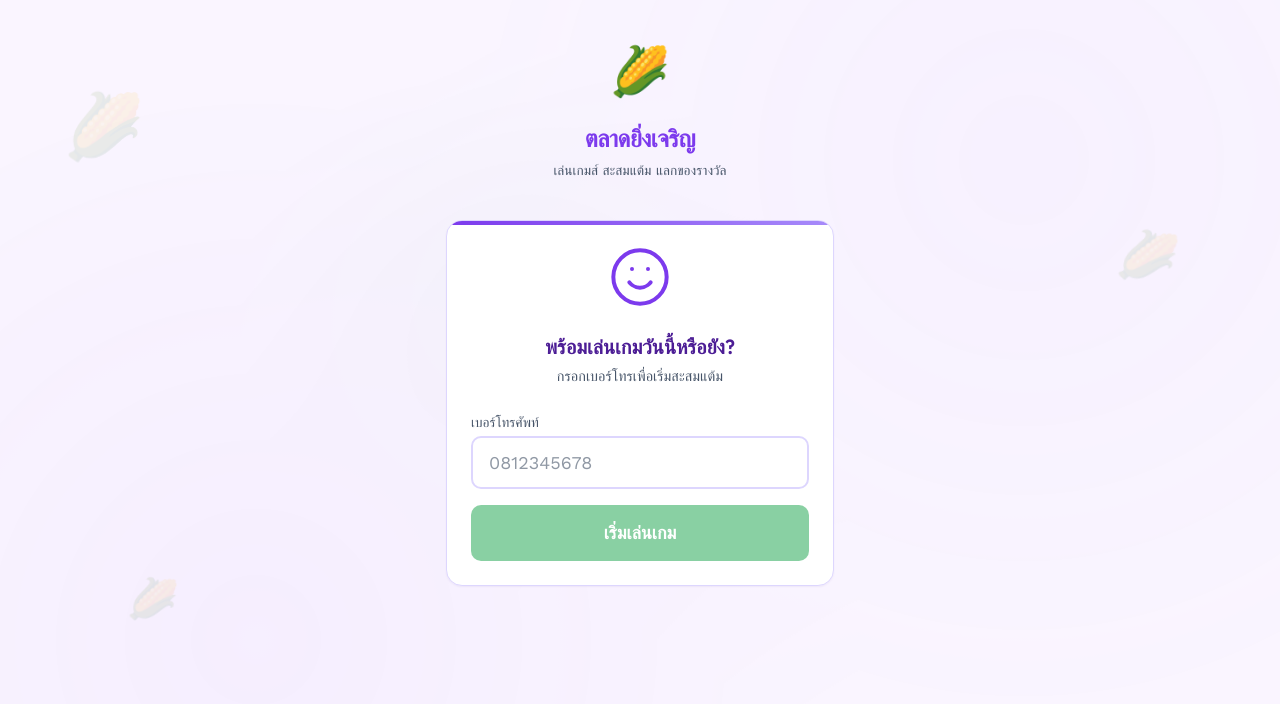
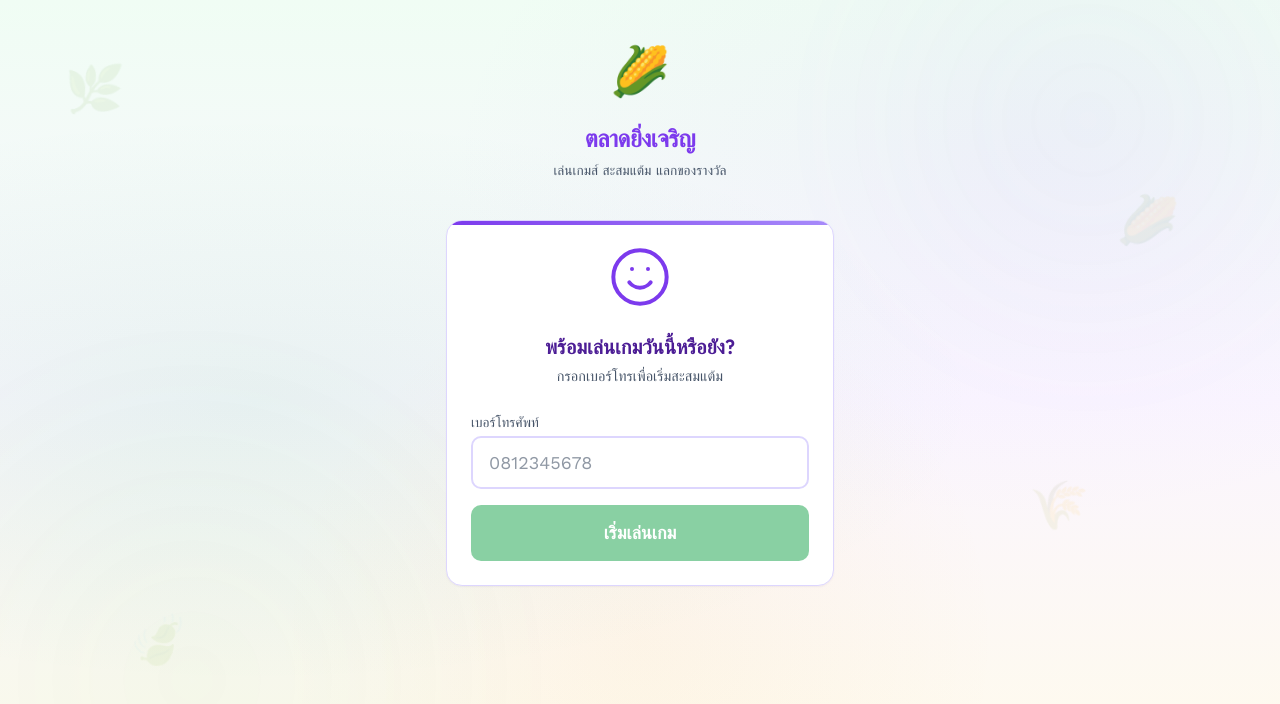
Before and after one commit to Rtertgr2/Corn_Project, a React (Vite) app in the folder web/: page / in a window 1280 px wide. Shown: the top 704 px of the page. Built offline with nearby package versions, Linux system fonts and the light colour scheme.

Commit message:
design: nature-themed background (green/purple/gold gradients, floating leaves)

```diff
--- a/web/src/App.tsx
+++ b/web/src/App.tsx
@@ -15,10 +15,13 @@ function RequirePhone({ children }: { children: JSX.Element }) {
 export default function App() {
   return (
     <>
-      <div className="floating-corn" style={{ top: '10%', left: '5%', fontSize: '4rem' }}>🌽</div>
-      <div className="floating-corn" style={{ top: '30%', right: '8%', fontSize: '3rem', animationDelay: '2s' }}>🌽</div>
-      <div className="floating-corn" style={{ bottom: '20%', left: '10%', fontSize: '2.5rem', animationDelay: '4s' }}>🌽</div>
+      {/* Nature floating elements */}
+      <div className="floating-corn" style={{ top: '8%', left: '5%', animationDelay: '0s' }}>🌿</div>
+      <div className="floating-corn" style={{ top: '25%', right: '8%', animationDelay: '2s' }}>🌽</div>
+      <div className="floating-corn" style={{ bottom: '15%', left: '10%', animationDelay: '4s' }}>🍃</div>
+      <div className="floating-corn" style={{ top: '60%', right: '15%', animationDelay: '3s' }}>🌾</div>
       <div className="corn-pattern" />
+
       <div className="app-shell">
         <header className="app-header">
           <div className="mascot">🌽</div>
--- a/web/src/styles.css
+++ b/web/src/styles.css
@@ -63,12 +63,17 @@ html {
 
 body {
   font-family: var(--font-body);
-  background: var(--color-background);
+  background:
+    radial-gradient(ellipse at 20% 50%, rgba(34, 197, 94, 0.08) 0%, transparent 50%),
+    radial-gradient(ellipse at 80% 20%, rgba(167, 139, 250, 0.06) 0%, transparent 40%),
+    radial-gradient(ellipse at 50% 80%, rgba(245, 158, 11, 0.05) 0%, transparent 40%),
+    linear-gradient(180deg, #F0FDF4 0%, #FAF5FF 50%, #FFFBEB 100%);
   color: var(--color-foreground);
   line-height: 1.5;
   min-height: 100dvh;
   -webkit-font-smoothing: antialiased;
   overscroll-behavior: contain;
+  background-attachment: fixed;
 }
 
 #root {
@@ -688,7 +693,7 @@ body {
   margin-bottom: var(--space-lg);
 }
 
-/* Decorative Corn Pattern */
+/* Decorative Nature Pattern */
 .corn-pattern {
   position: fixed;
   top: 0;
@@ -697,25 +702,26 @@ body {
   bottom: 0;
   pointer-events: none;
   z-index: -1;
-  opacity: 0.03;
+  opacity: 0.04;
   background-image:
-    radial-gradient(circle at 20% 80%, var(--color-primary) 0%, transparent 50%),
-    radial-gradient(circle at 80% 20%, var(--color-secondary) 0%, transparent 50%),
-    radial-gradient(circle at 40% 40%, var(--color-accent) 0%, transparent 30%);
+    radial-gradient(circle at 15% 85%, #22C55E 0%, transparent 30%),
+    radial-gradient(circle at 85% 15%, #A78BFA 0%, transparent 25%),
+    radial-gradient(circle at 50% 50%, #F59E0B 0%, transparent 20%);
 }
 
-/* Floating Corn Animation */
+/* Floating Nature Elements */
 .floating-corn {
   position: fixed;
   pointer-events: none;
   z-index: -1;
-  opacity: 0.1;
-  animation: float 6s ease-in-out infinite;
+  opacity: 0.08;
+  animation: float 8s ease-in-out infinite;
+  font-size: 3rem;
 }
 
 @keyframes float {
   0%, 100% { transform: translateY(0) rotate(0deg); }
-  50% { transform: translateY(-20px) rotate(10deg); }
+  50% { transform: translateY(-15px) rotate(5deg); }
 }
 
 /* Streak Flame */
```
